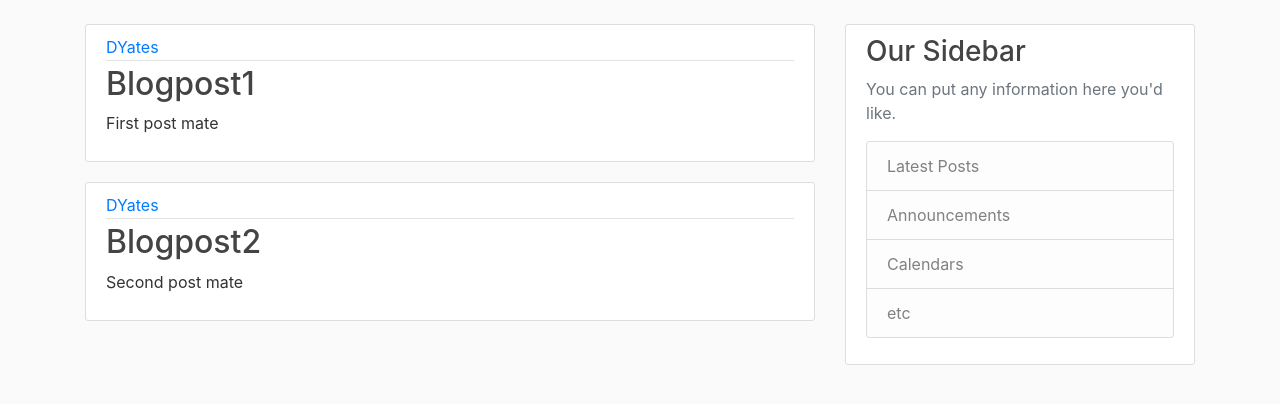
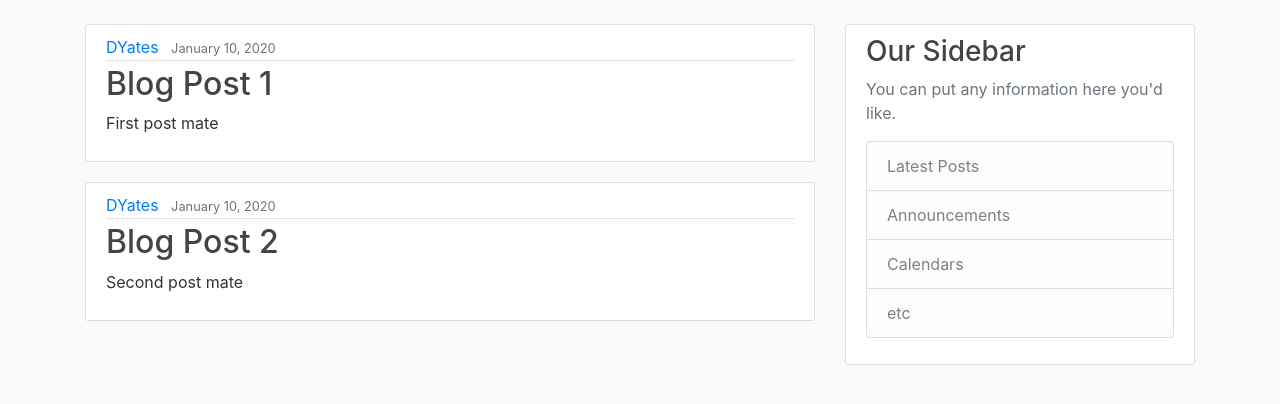
Before and after one commit to YatesyTea/DspTrain, a Django app: page / in a window 1280 px wide. Shown: the part 56-460 px from the top of the page. Run offline with Django 3.2, Linux system fonts and the light colour scheme; some libraries are stand-ins or nearby versions.

Commit message:
made links within html dynamic

```diff
--- a/tryDjango/django_project/blog/templates/blog/base.html
+++ b/tryDjango/django_project/blog/templates/blog/base.html
@@ -30,8 +30,8 @@
             </button>
             <div class="collapse navbar-collapse" id="navbarToggle">
               <div class="navbar-nav mr-auto">
-                <a class="nav-item nav-link" href="/">Home</a>
-                <a class="nav-item nav-link" href="/about">About</a>
+                <a class="nav-item nav-link" href="{% url 'blog-home' %}">Home</a>
+                <a class="nav-item nav-link" href="{% url 'blog-about' %}">About</a> <!-- home url pattern being used to link within project and not app-->
               </div>
               <!-- Navbar Right Side -->
               <div class="navbar-nav">
--- a/tryDjango/django_project/blog/templates/blog/home.html
+++ b/tryDjango/django_project/blog/templates/blog/home.html
@@ -6,7 +6,7 @@
     <div class="media-body">
         <div class="article-metadata">
             <a class="mr-2" href="#">{{ post.author }}</a>
-            <small class="text-muted">{{ post.date_posted }}</small>
+            <small class="text-muted">{{ post.date }}</small>
         </div>
         <h2><a class="article-title" href="#">{{ post.title }}</a></h2>
         <p class="article-content">{{ post.content }}</p>
--- a/tryDjango/django_project/blog/views.py
+++ b/tryDjango/django_project/blog/views.py
@@ -3,13 +3,13 @@ from django.shortcuts import render
 posts = [
     {
         'author': 'DYates',
-        'title': 'Blogpost1',
+        'title': 'Blog Post 1',
         'content': 'First post mate',
         'date': 'January 10, 2020'
     },
     {
         'author': 'DYates',
-        'title': 'Blogpost2',
+        'title': 'Blog Post 2',
         'content': 'Second post mate',
         'date': 'January 10, 2020'
     }
```
